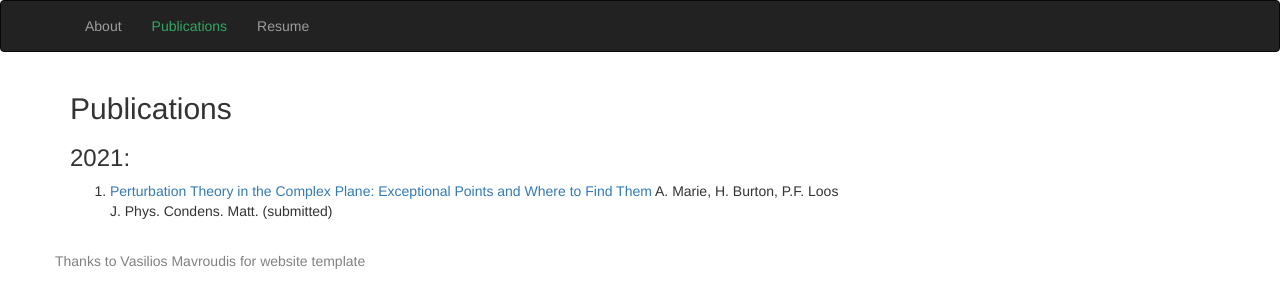
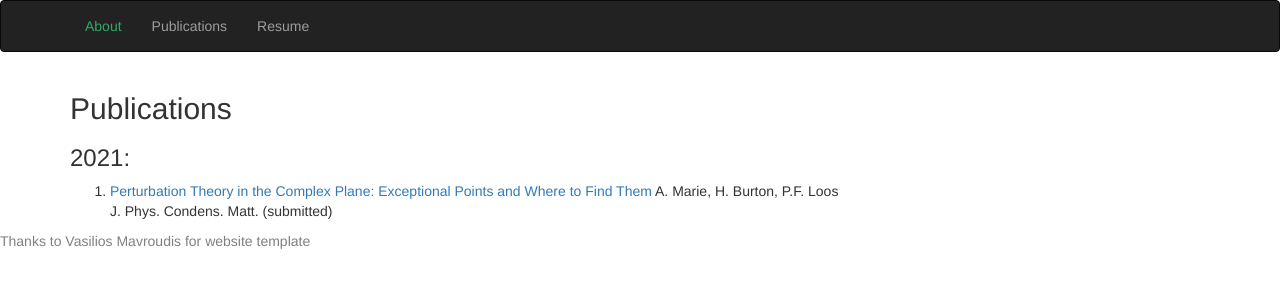
Before and after one commit to antoine-marie/antoine-marie.github.io, a Jekyll site: the page built from publications.html, in a window 1280 px wide. Shown: the top 308 px of the page. Built offline with Jekyll 4.4.1, drawn with Linux system fonts in a browser that asks for light colours.

```diff
--- a/publications.html
+++ b/publications.html
@@ -1,35 +1,9 @@
-<!DOCTYPE html>
-<!--
-    Plain-Academic by Vasilios Mavroudis
-    Released under the  Simplified BSD License/FreeBSD (2-clause) License.
-    https://github.com/mavroudisv/plain-academic
--->
-
-<html lang="en">
-<head>
-    <title>Antoine Marie</title>
-    <meta charset="utf-8">
-    <meta name="viewport" content="width=device-width, initial-scale=1">
-    <link rel="stylesheet" href="https://maxcdn.bootstrapcdn.com/bootstrap/3.3.6/css/bootstrap.min.css">
-    <script src="https://ajax.googleapis.com/ajax/libs/jquery/1.12.0/jquery.min.js"></script>
-    <script src="https://maxcdn.bootstrapcdn.com/bootstrap/3.3.6/js/bootstrap.min.js"></script>
-    <link href='https://fonts.googleapis.com/css?family=Oswald:700' rel='stylesheet' type='text/css'>
-</head>
-<body>
-
-<!-- Navigation -->
-    <nav class="navbar navbar-inverse">
-      <div class="container">
-        <ul class="nav navbar-nav">
-          <li><a href="index.html">About</a></li>
-	  <li><a style="color:#31a865" href="publications.html">Publications</a></li>
-	 <li><a href="pdf/Antoine_MARIE_Resume.pdf" target="_blank">Resume</a></li>
-        </ul>
-      </div>
-    </nav>
+---
+layout: default
+title: Antoine Marie
+---
 
 <!-- Page Content -->
-    <div class="container">
 <div class="row">
   <div class="col-md-10">
     <h2 id="publications">Publications</h2>
@@ -43,22 +17,3 @@
 	  </ol>
   </div>
 </div>
-
-    <!-- Other people may like it too! -->
-      <div class="row">
-	<div class="col-md-10"></div>
-	<br />
-	<a
-	  href="https://github.com/mavroudisv/plain-academic"
-	  target="_blank"
-	  style="color: gray"
-	  >Thanks to Vasilios Mavroudis for website template</a>
-	<br />
-	<br />
-	<br />
-      </div>
-    </div>
-    <!-- /.container -->
-</body>
-
-</html>
```
Also changed, not shown: index.html (+0 -16 lines). Lines whose indentation alone changed are shown as unchanged.
